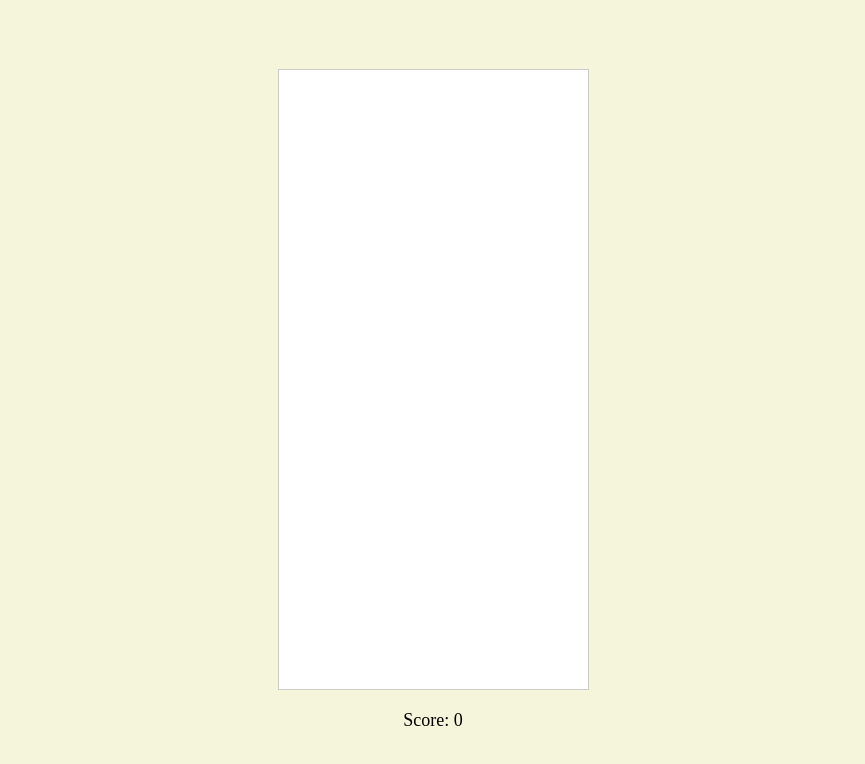
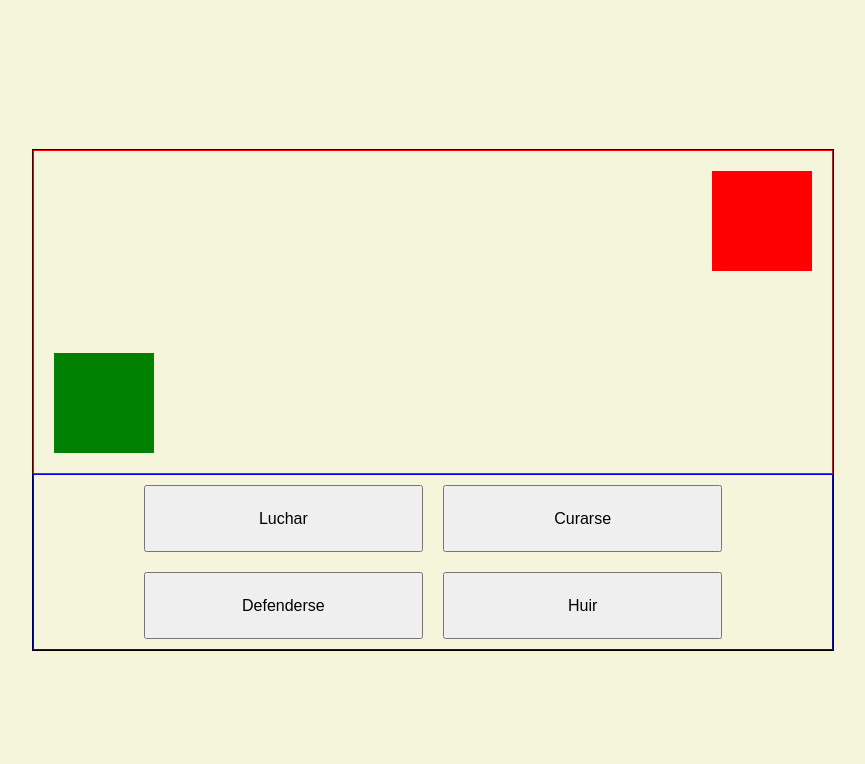
Before and after one commit to Rotivic/JuegoJS, a plain HTML site: page index.html in a window 1280 px wide. Shown: the whole page, without its empty margins (207-1072 px from the left). Drawn offline with nearby package versions, Linux system fonts and the light colour scheme.

Commit message:
Cambios de estructura
Se ha adaptado la estructura para que sea un combate por turnos

```diff
--- a/index.html
+++ b/index.html
@@ -3,15 +3,23 @@
 <head>
     <meta charset="UTF-8">
     <meta name="viewport" content="width=device-width, initial-scale=1.0">
-    <title>Tetris</title>
+    <title>Game</title>
     <link rel="stylesheet" href="style.css">
     <script src="https://code.jquery.com/jquery-3.7.1.slim.js"></script>
     <script src="script.js"></script>
 </head>
 <body>
-    <div class="tetris-container">
-        <div class="game-board"></div>
-        <div class="score">Score: <span id="score">0</span></div>
+    <div class="main-container">
+        <div class="game-board">
+            <div class="character player" style="bottom: 20px; left: 20px;"></div>
+            <div class="character enemy" style="top: 20px; right: 20px;"></div>
+        </div>
+        <div class="options-board">
+            <button class="option-btn" onclick="luchar()">Luchar</button>
+            <button class="option-btn" onclick="curarse()">Curarse</button>
+            <button class="option-btn" onclick="defenderse()">Defenderse</button>
+            <button class="option-btn" onclick="huir()">Huir</button>
+        </div>
     </div>
 </body>
 </html>
--- a/style.css
+++ b/style.css
@@ -7,29 +7,54 @@ body {
     background-color: beige;
 }
 
-.tetris-container {
-    text-align: center;
+.main-container {
+    border: 1px solid black;
+    width: 800px;
+    height: 500px;
+    display: flex;
+    flex-direction: column;
+    position: relative;
 }
 
 .game-board {
-    display: grid;
-    grid-template-columns: repeat(10, 30px); /* Ajusta el tamaño del tablero según tus necesidades */
-    grid-template-rows: repeat(20, 30px); /* Ajusta el tamaño del tablero según tus necesidades */
-    gap: 1px;
-    border: 1px solid #ccc;
-    background-color: #fff;
+    flex-basis: 65%;
+    border: 1px solid red;
+    position: relative;
 }
 
-.game-board div {
-    width: 100%;
-    height: 100%;
-    box-sizing: border-box;
-    border: 1px solid #eee;
+.options-board {
+    flex-basis: 35%;
+    border: 1px solid blue;
 }
 
-.score {
-    margin-top: 20px;
-    font-size: 18px;
+/* Estilos para los personajes */
+.character {
+    width: 100px;
+    height: 100px;
+    position: absolute;
 }
 
-/* Agrega estilos específicos según las necesidades del juego, por ejemplo, para las piezas del Tetris */
+.player {
+    background-color: green;
+}
+
+.enemy {
+    background-color: red;
+}
+
+/* Estilos para las opciones */
+.options-board {
+    flex-basis: 35%;
+    border: 1px solid blue;
+    display: flex;
+    flex-wrap: wrap;
+    justify-content: center;
+}
+
+.option-btn {
+    margin: 10px;
+    padding: 8px 16px;
+    font-size: 16px;
+    cursor: pointer;
+    width: 35%;
+}
```
Also changed, not shown: 1 other file.
